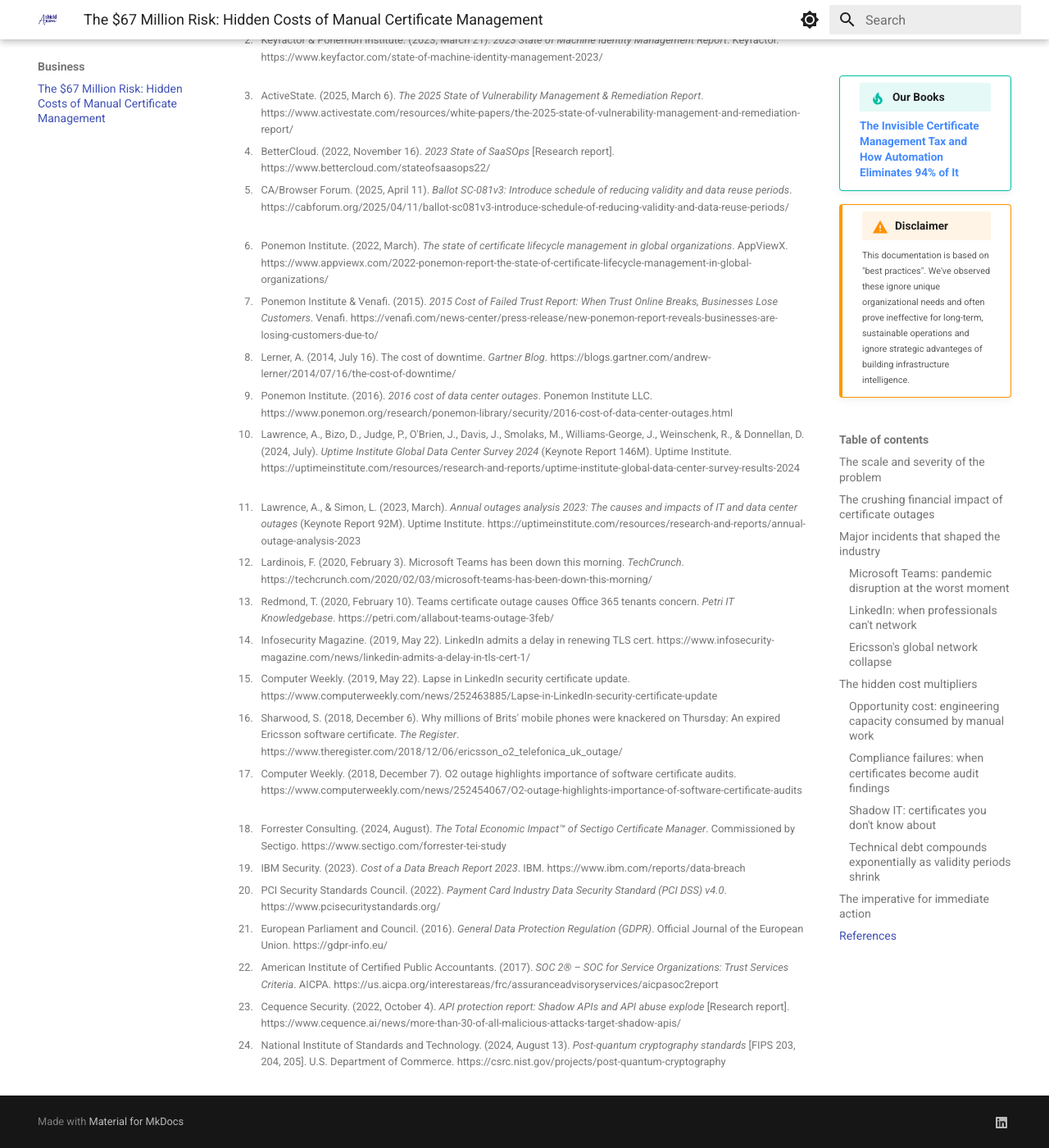
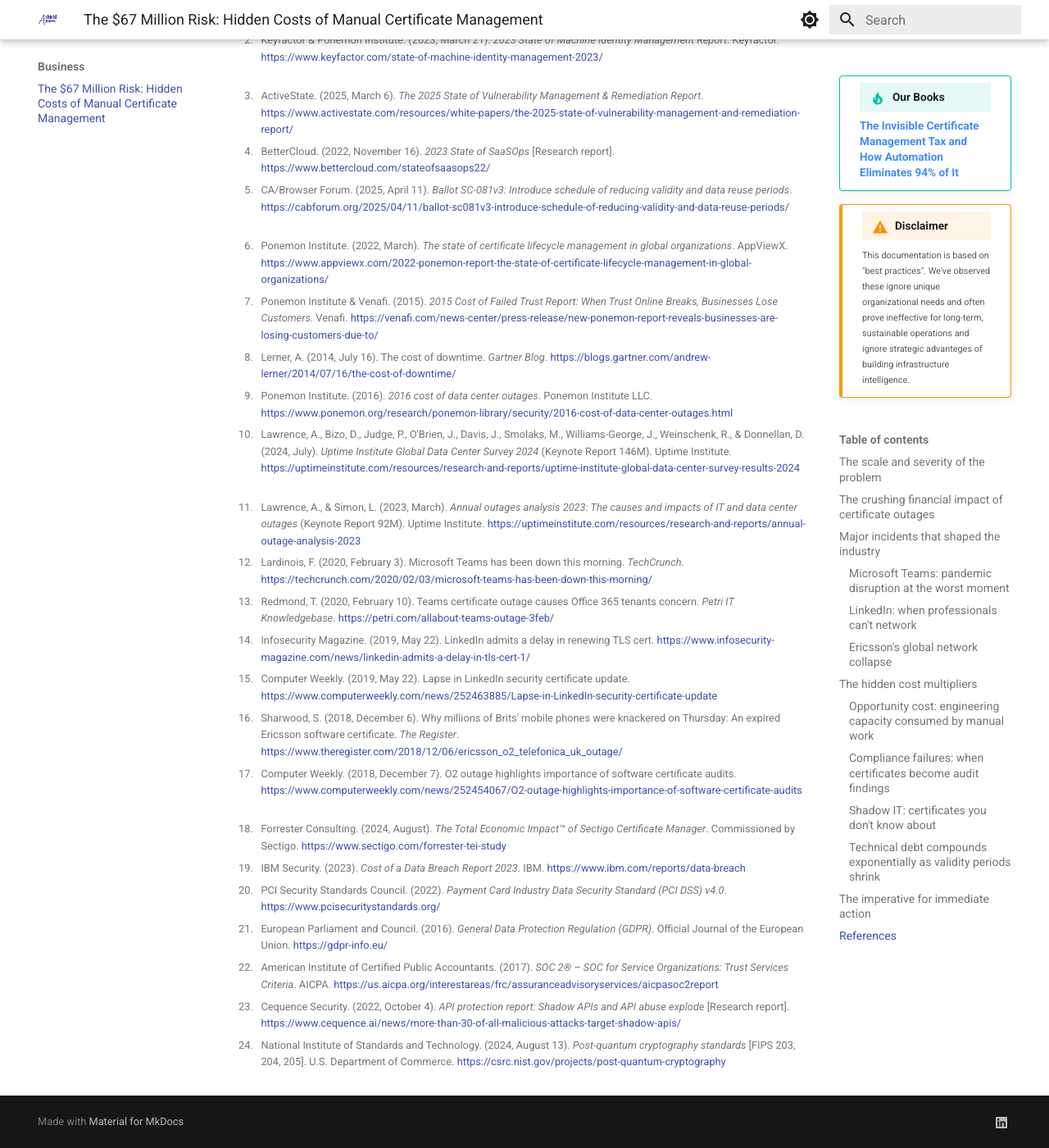
Before and after one commit to Axon-Shield/pki.github.io, an MkDocs documentation site: the page built from docs/business/cost_of_certificate_management.md, in a window 1280 px wide and 1400 px high, scrolled down 8686 px. Shown: the whole window at 82% size. Built offline with MkDocs 1.6.1 and Material for MkDocs 9.7.7, drawn with Linux system fonts in a browser that asks for light colours.

Commit message:
Make URLs in footnotes clickable
- Wrap all URLs in angle brackets <url> for clickable hyperlinks
- All 24 footnote references now have clickable URLs

```diff
--- a/docs/business/cost_of_certificate_management.md
+++ b/docs/business/cost_of_certificate_management.md
@@ -98,50 +98,50 @@
 
 ## References
 
-[^1]: Ponemon Institute. (2019, February). *The impact of unsecured digital identities*. Keyfactor. https://info.keyfactor.com/the-impact-of-unsecured-digital-identities-ponemon-report
+[^1]: Ponemon Institute. (2019, February). *The impact of unsecured digital identities*. Keyfactor. <https://info.keyfactor.com/the-impact-of-unsecured-digital-identities-ponemon-report>
 
-[^2]: Keyfactor & Ponemon Institute. (2023, March 21). *2023 State of Machine Identity Management Report*. Keyfactor. https://www.keyfactor.com/state-of-machine-identity-management-2023/
+[^2]: Keyfactor & Ponemon Institute. (2023, March 21). *2023 State of Machine Identity Management Report*. Keyfactor. <https://www.keyfactor.com/state-of-machine-identity-management-2023/>
 
-[^3]: ActiveState. (2025, March 6). *The 2025 State of Vulnerability Management & Remediation Report*. https://www.activestate.com/resources/white-papers/the-2025-state-of-vulnerability-management-and-remediation-report/
+[^3]: ActiveState. (2025, March 6). *The 2025 State of Vulnerability Management & Remediation Report*. <https://www.activestate.com/resources/white-papers/the-2025-state-of-vulnerability-management-and-remediation-report/>
 
-[^4]: BetterCloud. (2022, November 16). *2023 State of SaaSOps* [Research report]. https://www.bettercloud.com/stateofsaasops22/
+[^4]: BetterCloud. (2022, November 16). *2023 State of SaaSOps* [Research report]. <https://www.bettercloud.com/stateofsaasops22/>
 
-[^5]: CA/Browser Forum. (2025, April 11). *Ballot SC-081v3: Introduce schedule of reducing validity and data reuse periods*. https://cabforum.org/2025/04/11/ballot-sc081v3-introduce-schedule-of-reducing-validity-and-data-reuse-periods/
+[^5]: CA/Browser Forum. (2025, April 11). *Ballot SC-081v3: Introduce schedule of reducing validity and data reuse periods*. <https://cabforum.org/2025/04/11/ballot-sc081v3-introduce-schedule-of-reducing-validity-and-data-reuse-periods/>
 
-[^6]: Ponemon Institute. (2022, March). *The state of certificate lifecycle management in global organizations*. AppViewX. https://www.appviewx.com/2022-ponemon-report-the-state-of-certificate-lifecycle-management-in-global-organizations/
+[^6]: Ponemon Institute. (2022, March). *The state of certificate lifecycle management in global organizations*. AppViewX. <https://www.appviewx.com/2022-ponemon-report-the-state-of-certificate-lifecycle-management-in-global-organizations/>
 
-[^7]: Ponemon Institute & Venafi. (2015). *2015 Cost of Failed Trust Report: When Trust Online Breaks, Businesses Lose Customers*. Venafi. https://venafi.com/news-center/press-release/new-ponemon-report-reveals-businesses-are-losing-customers-due-to/
+[^7]: Ponemon Institute & Venafi. (2015). *2015 Cost of Failed Trust Report: When Trust Online Breaks, Businesses Lose Customers*. Venafi. <https://venafi.com/news-center/press-release/new-ponemon-report-reveals-businesses-are-losing-customers-due-to/>
 
-[^8]: Lerner, A. (2014, July 16). The cost of downtime. *Gartner Blog*. https://blogs.gartner.com/andrew-lerner/2014/07/16/the-cost-of-downtime/
+[^8]: Lerner, A. (2014, July 16). The cost of downtime. *Gartner Blog*. <https://blogs.gartner.com/andrew-lerner/2014/07/16/the-cost-of-downtime/>
 
-[^9]: Ponemon Institute. (2016). *2016 cost of data center outages*. Ponemon Institute LLC. https://www.ponemon.org/research/ponemon-library/security/2016-cost-of-data-center-outages.html
+[^9]: Ponemon Institute. (2016). *2016 cost of data center outages*. Ponemon Institute LLC. <https://www.ponemon.org/research/ponemon-library/security/2016-cost-of-data-center-outages.html>
 
-[^10]: Lawrence, A., Bizo, D., Judge, P., O'Brien, J., Davis, J., Smolaks, M., Williams-George, J., Weinschenk, R., & Donnellan, D. (2024, July). *Uptime Institute Global Data Center Survey 2024* (Keynote Report 146M). Uptime Institute. https://uptimeinstitute.com/resources/research-and-reports/uptime-institute-global-data-center-survey-results-2024
+[^10]: Lawrence, A., Bizo, D., Judge, P., O'Brien, J., Davis, J., Smolaks, M., Williams-George, J., Weinschenk, R., & Donnellan, D. (2024, July). *Uptime Institute Global Data Center Survey 2024* (Keynote Report 146M). Uptime Institute. <https://uptimeinstitute.com/resources/research-and-reports/uptime-institute-global-data-center-survey-results-2024>
 
-[^11]: Lawrence, A., & Simon, L. (2023, March). *Annual outages analysis 2023: The causes and impacts of IT and data center outages* (Keynote Report 92M). Uptime Institute. https://uptimeinstitute.com/resources/research-and-reports/annual-outage-analysis-2023
+[^11]: Lawrence, A., & Simon, L. (2023, March). *Annual outages analysis 2023: The causes and impacts of IT and data center outages* (Keynote Report 92M). Uptime Institute. <https://uptimeinstitute.com/resources/research-and-reports/annual-outage-analysis-2023>
 
-[^12]: Lardinois, F. (2020, February 3). Microsoft Teams has been down this morning. *TechCrunch*. https://techcrunch.com/2020/02/03/microsoft-teams-has-been-down-this-morning/
+[^12]: Lardinois, F. (2020, February 3). Microsoft Teams has been down this morning. *TechCrunch*. <https://techcrunch.com/2020/02/03/microsoft-teams-has-been-down-this-morning/>
 
-[^13]: Redmond, T. (2020, February 10). Teams certificate outage causes Office 365 tenants concern. *Petri IT Knowledgebase*. https://petri.com/allabout-teams-outage-3feb/
+[^13]: Redmond, T. (2020, February 10). Teams certificate outage causes Office 365 tenants concern. *Petri IT Knowledgebase*. <https://petri.com/allabout-teams-outage-3feb/>
 
-[^14]: Infosecurity Magazine. (2019, May 22). LinkedIn admits a delay in renewing TLS cert. https://www.infosecurity-magazine.com/news/linkedin-admits-a-delay-in-tls-cert-1/
+[^14]: Infosecurity Magazine. (2019, May 22). LinkedIn admits a delay in renewing TLS cert. <https://www.infosecurity-magazine.com/news/linkedin-admits-a-delay-in-tls-cert-1/>
 
-[^15]: Computer Weekly. (2019, May 22). Lapse in LinkedIn security certificate update. https://www.computerweekly.com/news/252463885/Lapse-in-LinkedIn-security-certificate-update
+[^15]: Computer Weekly. (2019, May 22). Lapse in LinkedIn security certificate update. <https://www.computerweekly.com/news/252463885/Lapse-in-LinkedIn-security-certificate-update>
 
-[^16]: Sharwood, S. (2018, December 6). Why millions of Brits' mobile phones were knackered on Thursday: An expired Ericsson software certificate. *The Register*. https://www.theregister.com/2018/12/06/ericsson_o2_telefonica_uk_outage/
+[^16]: Sharwood, S. (2018, December 6). Why millions of Brits' mobile phones were knackered on Thursday: An expired Ericsson software certificate. *The Register*. <https://www.theregister.com/2018/12/06/ericsson_o2_telefonica_uk_outage/>
 
-[^17]: Computer Weekly. (2018, December 7). O2 outage highlights importance of software certificate audits. https://www.computerweekly.com/news/252454067/O2-outage-highlights-importance-of-software-certificate-audits
+[^17]: Computer Weekly. (2018, December 7). O2 outage highlights importance of software certificate audits. <https://www.computerweekly.com/news/252454067/O2-outage-highlights-importance-of-software-certificate-audits>
 
-[^18]: Forrester Consulting. (2024, August). *The Total Economic Impact™ of Sectigo Certificate Manager*. Commissioned by Sectigo. https://www.sectigo.com/forrester-tei-study
+[^18]: Forrester Consulting. (2024, August). *The Total Economic Impact™ of Sectigo Certificate Manager*. Commissioned by Sectigo. <https://www.sectigo.com/forrester-tei-study>
 
-[^19]: IBM Security. (2023). *Cost of a Data Breach Report 2023*. IBM. https://www.ibm.com/reports/data-breach
+[^19]: IBM Security. (2023). *Cost of a Data Breach Report 2023*. IBM. <https://www.ibm.com/reports/data-breach>
 
-[^20]: PCI Security Standards Council. (2022). *Payment Card Industry Data Security Standard (PCI DSS) v4.0*. https://www.pcisecuritystandards.org/
+[^20]: PCI Security Standards Council. (2022). *Payment Card Industry Data Security Standard (PCI DSS) v4.0*. <https://www.pcisecuritystandards.org/>
 
-[^21]: European Parliament and Council. (2016). *General Data Protection Regulation (GDPR)*. Official Journal of the European Union. https://gdpr-info.eu/
+[^21]: European Parliament and Council. (2016). *General Data Protection Regulation (GDPR)*. Official Journal of the European Union. <https://gdpr-info.eu/>
 
-[^22]: American Institute of Certified Public Accountants. (2017). *SOC 2® – SOC for Service Organizations: Trust Services Criteria*. AICPA. https://us.aicpa.org/interestareas/frc/assuranceadvisoryservices/aicpasoc2report
+[^22]: American Institute of Certified Public Accountants. (2017). *SOC 2® – SOC for Service Organizations: Trust Services Criteria*. AICPA. <https://us.aicpa.org/interestareas/frc/assuranceadvisoryservices/aicpasoc2report>
 
-[^23]: Cequence Security. (2022, October 4). *API protection report: Shadow APIs and API abuse explode* [Research report]. https://www.cequence.ai/news/more-than-30-of-all-malicious-attacks-target-shadow-apis/
+[^23]: Cequence Security. (2022, October 4). *API protection report: Shadow APIs and API abuse explode* [Research report]. <https://www.cequence.ai/news/more-than-30-of-all-malicious-attacks-target-shadow-apis/>
 
-[^24]: National Institute of Standards and Technology. (2024, August 13). *Post-quantum cryptography standards* [FIPS 203, 204, 205]. U.S. Department of Commerce. https://csrc.nist.gov/projects/post-quantum-cryptography
+[^24]: National Institute of Standards and Technology. (2024, August 13). *Post-quantum cryptography standards* [FIPS 203, 204, 205]. U.S. Department of Commerce. <https://csrc.nist.gov/projects/post-quantum-cryptography>
```
